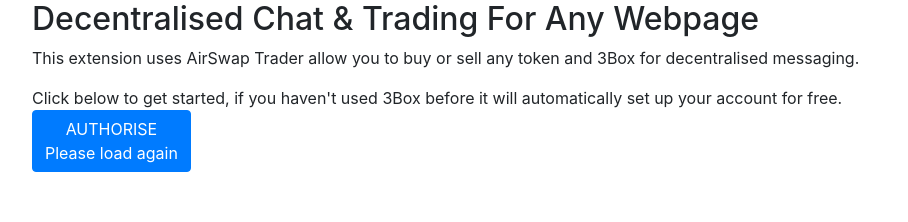
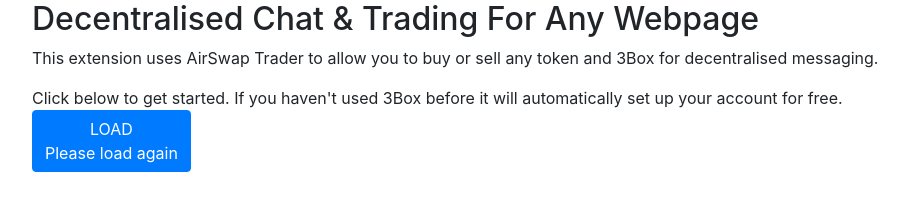
Before and after one commit to johngrantuk/decglocha, a React (Create React App) app: page / in a window 1280 px wide. Shown: the top 222 px of the page, without its empty margins (53-961 px from the left). Built offline with nearby package versions, Linux system fonts and the light colour scheme.

Commit message:
Tidied messaging layout.

```diff
--- a/src/App.js
+++ b/src/App.js
@@ -124,13 +124,15 @@ class App extends React.Component {
     let authenticate =
       <div>
         <h2>Decentralised Chat & Trading For Any Webpage</h2>
-        <div>This extension uses AirSwap Trader allow you to buy or sell any token and 3Box for decentralised messaging.</div>
+        <div>This extension uses AirSwap Trader to allow you to buy or sell any token and 3Box for decentralised messaging.</div>
         <p></p>
-        <div>Click below to get started, if you haven't used 3Box before it will automatically set up your account for free.</div>
-        <button className="btn btn-primary" onClick={this.auth3Box}>AUTHORISE<br/>{this.state.topic}</button>
+        <div>Click below to get started. If you haven't used 3Box before it will automatically set up your account for free.</div>
+        <button className="btn btn-primary" onClick={this.auth3Box}>LOAD<br/>{this.state.topic}</button>
       </div>
     let messages;
     let addPost;
+
+    /*
     messages = this.state.messages.map(k => {
 
         return <div>
@@ -140,6 +142,23 @@ class App extends React.Component {
                   <h5>{k.message}</h5>
                </div>
       });
+    */
+    messages = this.state.messages.map(k => {
+      return <div>
+            <div class="row">
+                <div class="col-lg-12">
+                  <ProfileHover address={k.ethAddr} showName={true} displayFull={true}/>
+                  <span class="small float-right">{k.timestamp}</span>
+                </div>
+            </div>
+            <div class="row">
+                <div class="col-lg-12">
+                  <p class="message">{k.message}</p>
+                </div>
+            </div>
+            <hr class="message-hr"/>
+            </div>
+    })
 
     if(this.state.isAuthenticated){
       authenticate =
@@ -149,7 +168,6 @@ class App extends React.Component {
         </div>
       addPost =
         <div>
-          <hr/>
           <input
             name="website"
             type="text"
--- a/src/index.css
+++ b/src/index.css
@@ -11,3 +11,13 @@ code {
   font-family: source-code-pro, Menlo, Monaco, Consolas, "Courier New",
     monospace;
 }
+
+.message {
+  padding-top: 18px;
+  padding-left: 20px;
+  margin-bottom: 0;
+}
+
+.message-hr {
+  margin-top: 0;
+}
```
Also changed, not shown: 1 other file (tests, documents, lock files or other folders).
